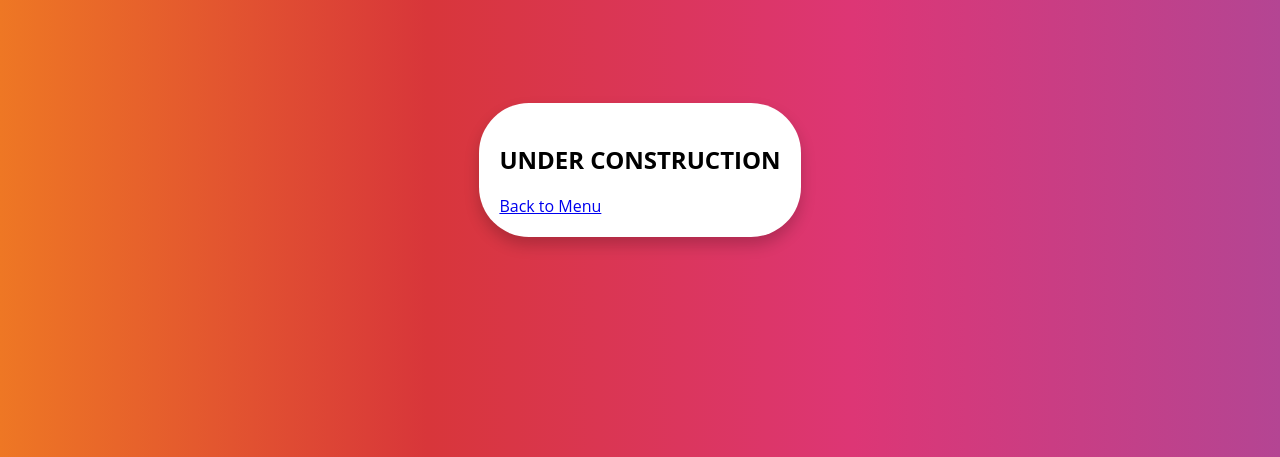
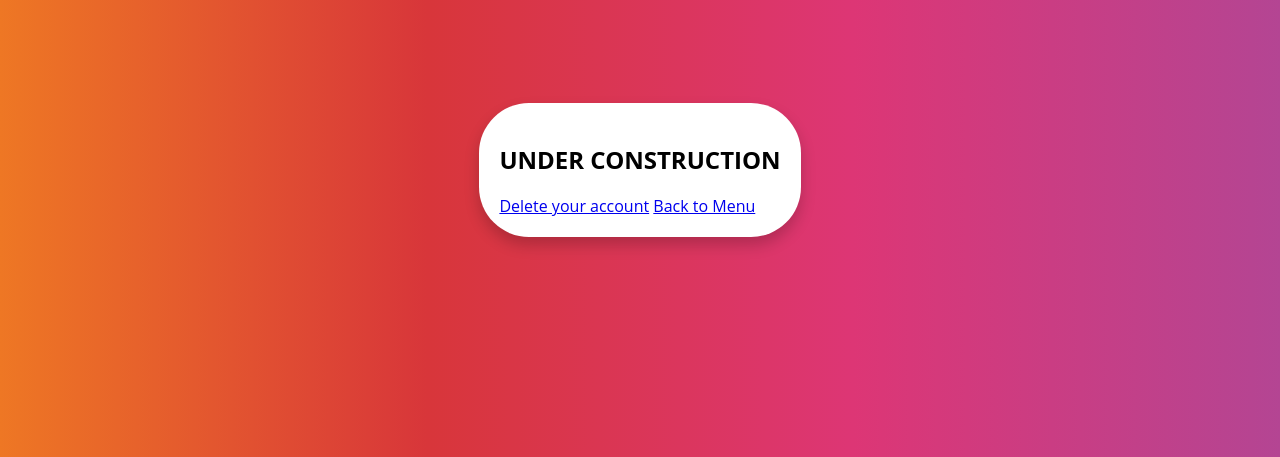
Before and after one commit to CaseyJ2000/FoodFight, a Flask app: page /profile in a window 1280 px wide. Shown: the part 230-687 px from the top of the page. Run offline with Flask 2, Linux system fonts and the light colour scheme; the visitor is signed in with stand-in values (Sample User, id 1).

Commit message:
Moved delete your accpunt to profile

```diff
--- a/templates/menu.html
+++ b/templates/menu.html
@@ -21,7 +21,6 @@
             <li><a href="/search">Search</a></li>
             <li><a href="/party">Create a Party</a></li>
             <li><a href="/profile">Profile</a></li>
-            <li><a href="/delete">Delete your account</a></li>
 
         </div>
     </div>
--- a/templates/profile.html
+++ b/templates/profile.html
@@ -12,7 +12,9 @@
     <div class="nav">
         <div class="text-center">
             <h2> UNDER CONSTRUCTION </h2>
+            <a href="/delete">Delete your account</a>
             <a href="/menu"> Back to Menu</a>
+
         </div>
     </div>
 
```
